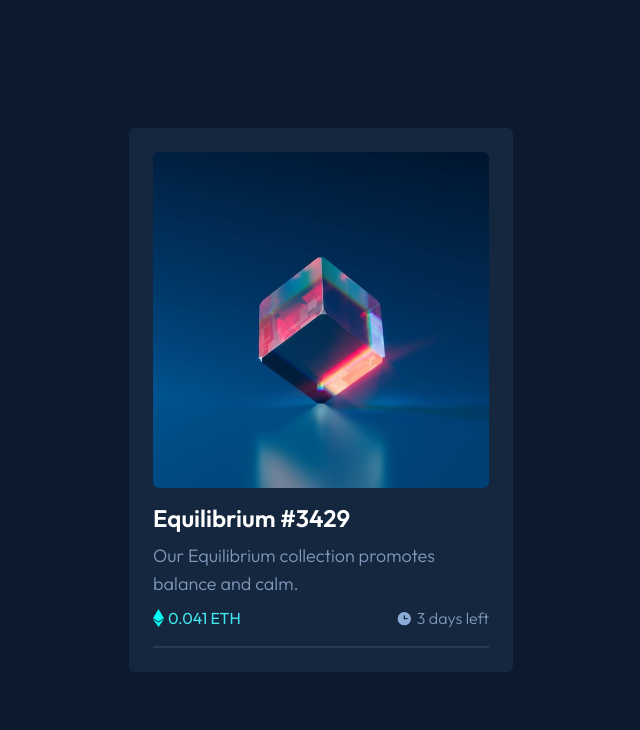
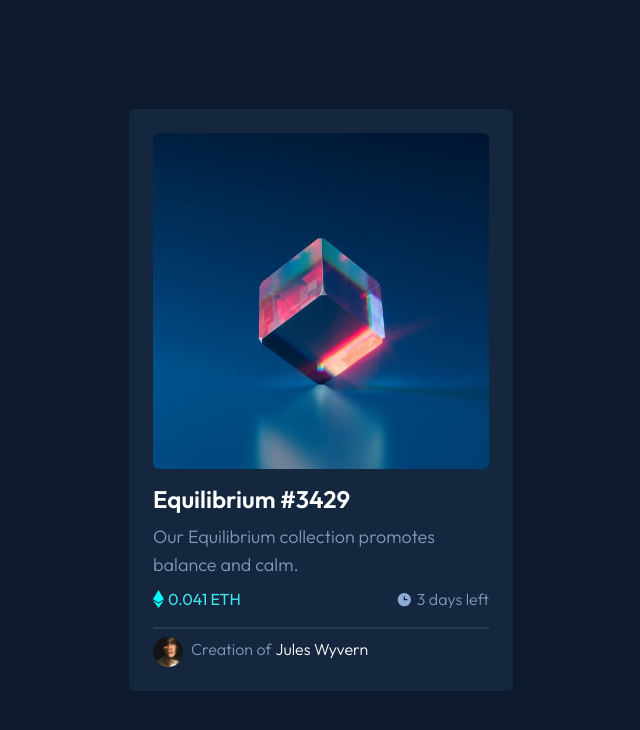
Before and after one commit to christianhelms/nft-preview-card-component, a Next.js app: page / in a window 1280 px wide. Shown: the top 730 px of the page, without its empty margins (319-959 px from the left). Built offline with nearby package versions, Linux system fonts and the light colour scheme.

Commit message:
added avatar and created by

```diff
--- a/pages/index.js
+++ b/pages/index.js
@@ -12,6 +12,7 @@ export default function Home() {
           <Image
             className='rounded-md'
             src={'/image-equilibrium.jpg'}
+            alt={'equilibrium nft'}
             width={400}
             height={400}
           />
@@ -35,6 +36,16 @@ export default function Home() {
             <p className='text-dark-gray font-outfit font-light'>3 days left</p>
             </div>
           </div>
+          <div className='flex content-center pt-2'>
+            <Image
+              src={'/image-avatar.png'}
+              alt={'Jules Wyvern'}
+              width={30}
+              height={30}
+            />
+            <p className='text-dark-gray font-outfit font-light pr-1 pl-2'>Creation of </p>
+            <p className='text-white font-outfit font-light'> Jules Wyvern</p>
+          </div>
         </div>
       </div>
     </main>
```
